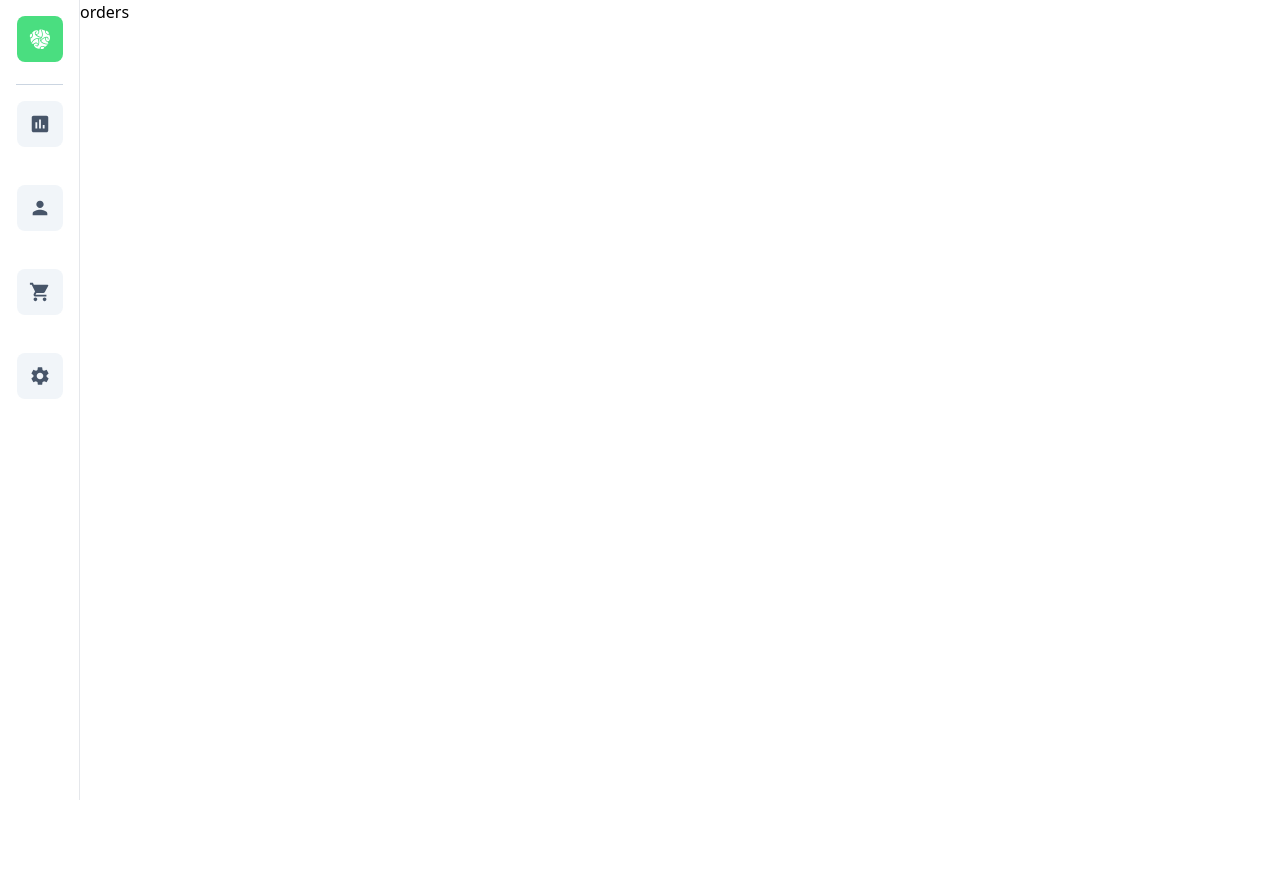
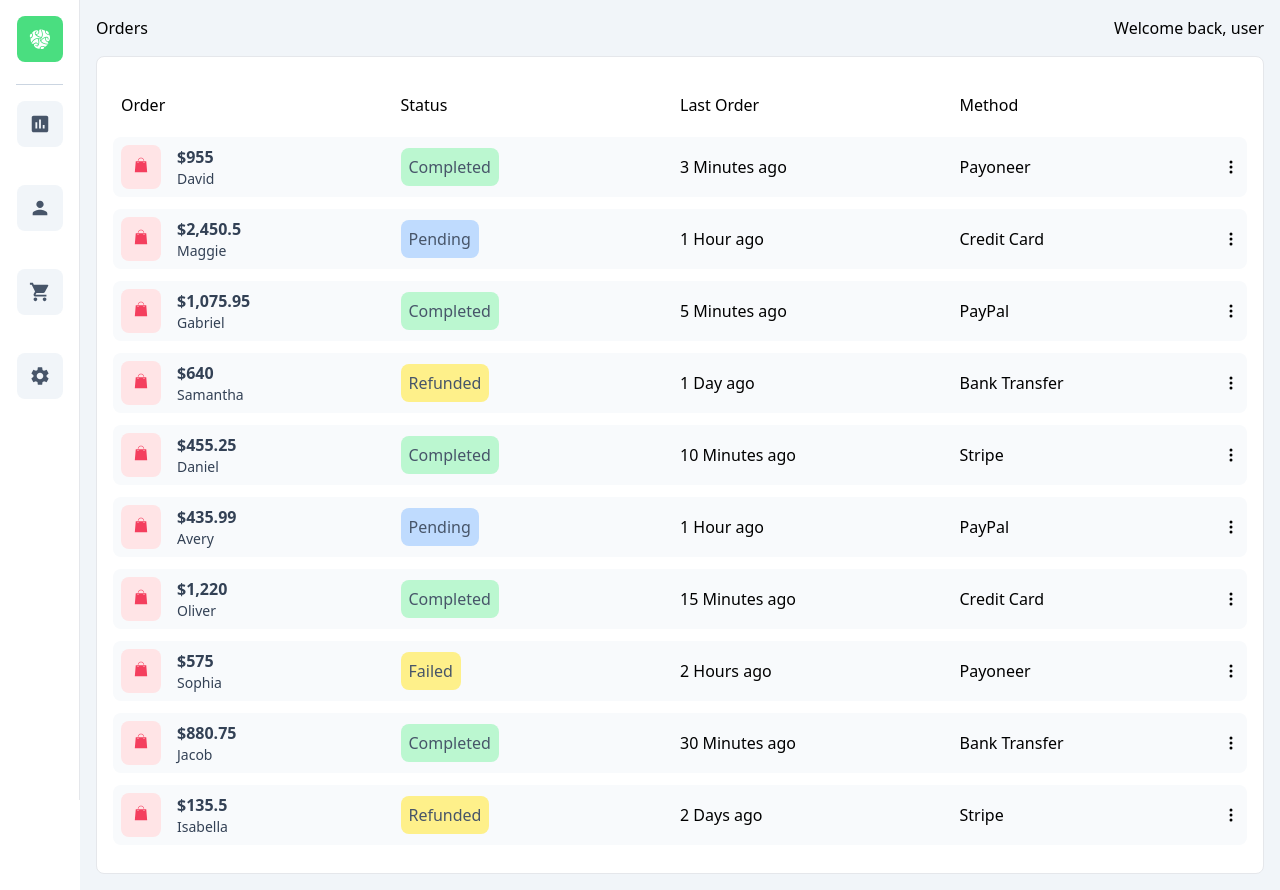
Before and after one commit to Guccifer808/dashboard-nextjs, a Next.js app: page /orders in a window 1280 px wide. Before the commit the page ends 800 px from the top, so only its background shows below. Built offline with nearby package versions, Linux system fonts and the light colour scheme.

Commit message:
orders page & small edits

```diff
--- a/pages/customers.jsx
+++ b/pages/customers.jsx
@@ -5,19 +5,19 @@
 const customers = () => {
   return (
     <div className="min-h-screen bg-slate-100">
-      <div className="flex justify-between p-4">
+      <div className="flex justify-between px-4 pt-4">
         <h2>Customers</h2>
         <h2>Welcome back, user</h2>
       </div>
       <div className="p-4">
-        <div className="m-auto w-full overflow-y-auto rounded-lg border bg-white p-1">
+        <div className="m-auto w-full overflow-y-auto rounded-lg border bg-white p-4">
           <div className="my-3 grid cursor-pointer grid-cols-2 items-center justify-center gap-2 p-2 sm:grid-cols-2 md:grid-cols-3 md:justify-between lg:grid-cols-4">
             <span className="text-left">Name</span>
             <span className="hidden text-right sm:grid sm:text-left">
               Email
             </span>
             <span className="hidden lg:grid">Last Order</span>
-            <span className="hidden md:flex md:justify-end">Method</span>
+            <span className="hidden sm:grid">Method</span>
           </div>
           <ul>
             {mockData.map((order, id) => (
@@ -38,7 +38,7 @@
                 </p>
                 <p className="hidden lg:flex">{order.date}</p>
 
-                <div className="hidden items-center justify-between md:flex md:justify-end lg:flex">
+                <div className="hidden items-center justify-between sm:flex">
                   <p>{order.method}</p>
                   <BsThreeDotsVertical />
                 </div>
--- a/pages/orders.jsx
+++ b/pages/orders.jsx
@@ -1,7 +1,66 @@
-import React from "react";
+import { GiShoppingBag } from "react-icons/gi";
+import { BsThreeDotsVertical } from "react-icons/bs";
+import { mockData } from "@/mockData/mockData";
 
 const orders = () => {
-  return <div>orders</div>;
+  return (
+    <div className="min-h-screen bg-slate-100">
+      <div className="flex justify-between px-4 pt-4">
+        <h2>Orders</h2>
+        <h2>Welcome back, user</h2>
+      </div>
+      <div className="p-4">
+        <div className="m-auto w-full overflow-y-auto rounded-lg border bg-white p-4">
+          <div className="my-3 grid cursor-pointer grid-cols-2 items-center justify-between p-2 sm:grid-cols-3 md:grid-cols-4">
+            <span>Order</span>
+            <span className="text-right sm:text-left">Status</span>
+            <span className="hidden md:grid">Last Order</span>
+            <span className="hidden sm:grid">Method</span>
+          </div>
+          <ul>
+            {mockData.map((order, id) => (
+              <li
+                key={id}
+                className="my-3 grid grid-cols-2 items-center justify-between rounded-lg bg-slate-50 p-2 hover:bg-slate-100 sm:grid-cols-3 md:grid-cols-4"
+              >
+                <div className="flex">
+                  {/* Icon wrapper */}
+                  <div className="rounded-lg bg-rose-100 p-3">
+                    <GiShoppingBag className="text-rose-500" />
+                  </div>
+                  <div className="pl-4">
+                    <p className="font-bold text-slate-700">
+                      ${order.total.toLocaleString()}
+                    </p>
+                    <p className="text-sm text-slate-700">{order.name.first}</p>
+                  </div>
+                </div>
+                {/* Status */}
+                <p className="text-right text-slate-600 sm:text-left">
+                  <span
+                    className={
+                      order.status == "Completed"
+                        ? "rounded-lg bg-green-200 p-2"
+                        : order.status == "Pending"
+                        ? "rounded-lg bg-blue-200 p-2"
+                        : "rounded-lg bg-yellow-200 p-2"
+                    }
+                  >
+                    {order.status}
+                  </span>
+                </p>
+                <p className="hidden md:flex">{order.date}</p>
+                <div className="hidden items-center justify-between sm:flex">
+                  <p>{order.method}</p>
+                  <BsThreeDotsVertical />
+                </div>
+              </li>
+            ))}
+          </ul>
+        </div>
+      </div>
+    </div>
+  );
 };
 
 export default orders;
```
